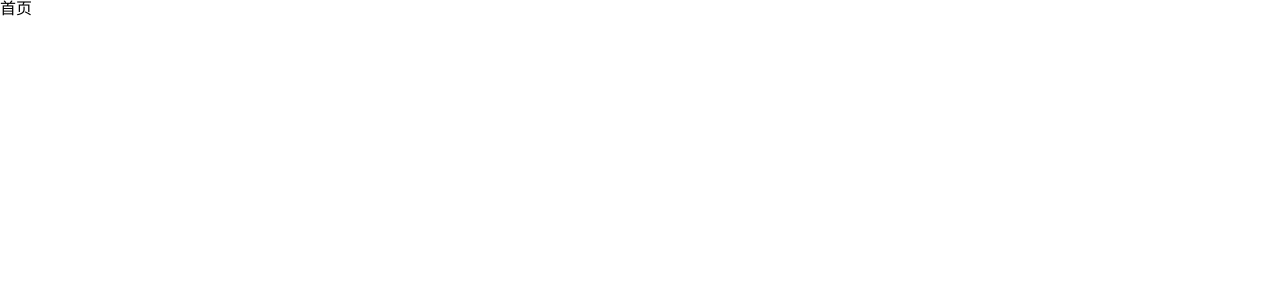
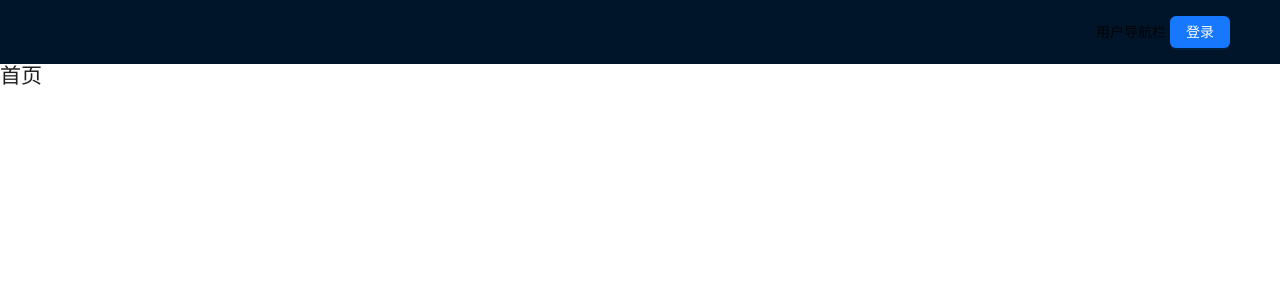
Before and after one commit to QPvicus/post-vue, a Vue app: page / in a window 1280 px wide. Shown: the top 300 px of the page. Built offline with nearby package versions, Linux system fonts and the light colour scheme.

Commit message:
feat: index

```diff
--- /dev/null
+++ b/src/components/user-profile.vue
@@ -0,0 +1,53 @@
+<script lang="ts" setup>
+import { withDefaults } from 'vue'
+withDefaults(
+  defineProps<{
+    user: UserProps
+    smMode: boolean
+  }>(),
+  {
+    smMode: false
+  }
+)
+import type { UserProps } from '@/stores/types'
+import { message } from 'ant-design-vue'
+import { useRouter } from 'vue-router'
+
+const router = useRouter()
+
+function createDesign() {}
+
+function logout() {
+  // 退出登录
+  message.success('退出登录册成功，2秒后跳转到首页', 2)
+  setTimeout(() => {
+    router.push('/')
+  }, 2000)
+}
+</script>
+
+<template>
+  <a-button type="primary" v-if="!user.isLogin" class="user-profile-component">
+    <router-link to="/login">登录</router-link>
+  </a-button>
+  <div :class="{ 'user-operation': !smMode }" v-else>
+    <a-button type="primary" @click="createDesign" v-if="!smMode"> 创建设计 </a-button>
+    <a-button type="primary" class="user-profile-component" v-if="!smMode">
+      <router-link to="/mywork">我的作品</router-link>
+    </a-button>
+    <a-dropdown-button class="user-profile-component">
+      <router-link to="/setting">{{ user.data.nickName }}</router-link>
+      <template v-slot:overlay>
+        <a-menu class="user-profile-dropdown">
+          <a-menu-item key="2" v-if="smMode"
+            ><router-link to="/mywork">我的作品</router-link></a-menu-item
+          >
+          <a-menu-item key="3"><router-link to="/setting">个人设置</router-link></a-menu-item>
+          <a-menu-item key="4" @click="logout">登出</a-menu-item>
+        </a-menu>
+      </template>
+    </a-dropdown-button>
+  </div>
+</template>
+
+<style></style>
--- a/src/views/home.vue
+++ b/src/views/home.vue
@@ -1,7 +1,6 @@
 <template>
   <div>
-    <h1>Hello world</h1>
-    <a-button>点击</a-button>
+    <h1>首页</h1>
   </div>
 </template>
 
--- a/src/views/index.vue
+++ b/src/views/index.vue
@@ -1,7 +1,57 @@
-<script lang="ts" setup></script>
+<script lang="ts" setup>
+import userProfile from '@/components/user-profile.vue'
+import { useStatusStore, useUserStore } from '@/stores'
+import { computed } from 'vue'
+import { useRoute } from 'vue-router'
+const route = useRoute()
+const statusStore = useStatusStore()
+const userStore = useUserStore()
+const status = computed(() => statusStore.status)
+const userInfo = computed(() => userStore.user)
+const isHomePage = computed(() => route.name == 'Home')
+</script>
 
 <template>
-  <div class="">首页</div>
+  <div class="container">
+    <a-spin tip="读取中" v-if="status.loading"></a-spin>
+    <a-layout :style="{ background: '#fff' }">
+      <a-layout-header class="header" :class="{ 'transparent-header': isHomePage }">
+        <div class="page-title">
+          <router-link to="/">
+            <!-- <img alt="Vue logo" src="../assets/logo2.png" class="logo-img" /> -->
+          </router-link>
+        </div>
+        <div class="right-col">
+          用户导航栏
+          <user-profile :user="userInfo"></user-profile>
+        </div>
+      </a-layout-header>
+      <a-layout-content v-if="isHomePage" class="home-layout">
+        <router-view></router-view>
+      </a-layout-content>
+      <a-layout-content style="padding: 0 50px" v-else>
+        <a-layout style="padding: 24px 0; background: #fff">
+          <a-layout-content
+            :style="{
+              padding: '0 24px',
+              minHeight: '85vh',
+              maxWidth: '1200px',
+              margin: '0 auto',
+              width: '100%'
+            }"
+          >
+            <router-view />
+          </a-layout-content>
+        </a-layout>
+      </a-layout-content>
+    </a-layout>
+  </div>
 </template>
 
-<style></style>
+<style scoped>
+.header {
+  display: flex;
+  justify-content: space-between;
+  align-items: center;
+}
+</style>
```
Also changed, not shown: components.d.ts (+9 -0 lines).
